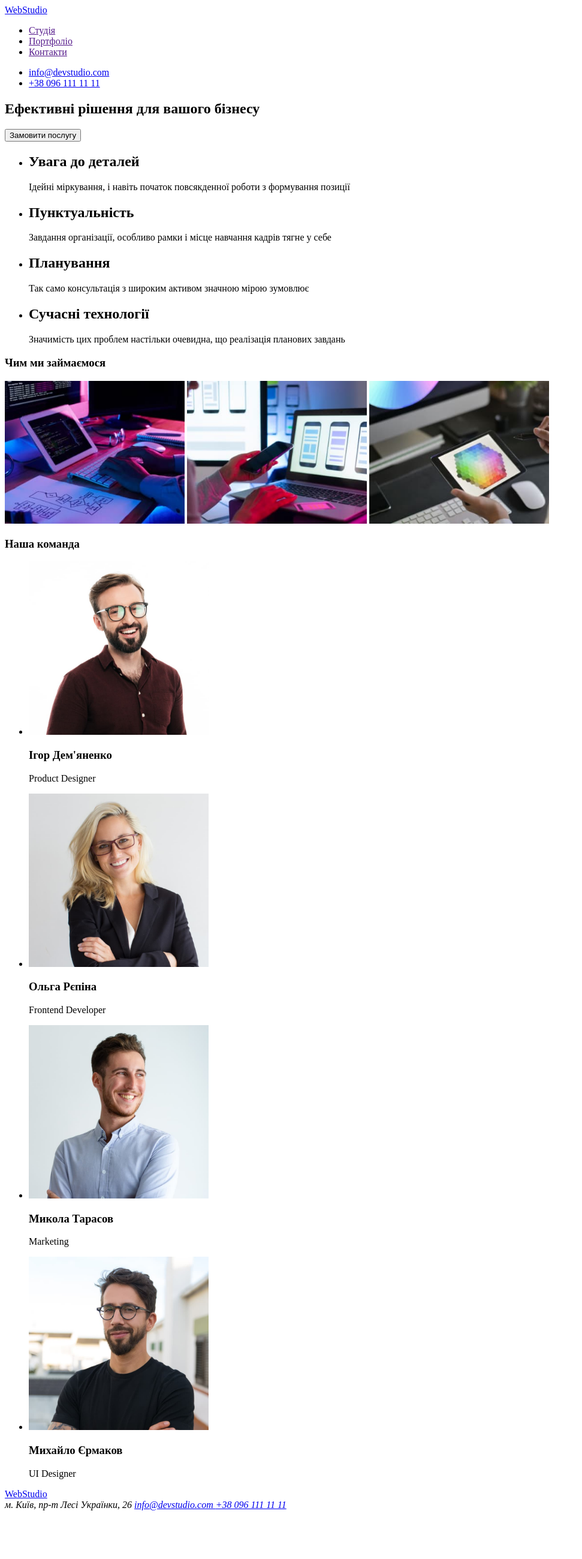
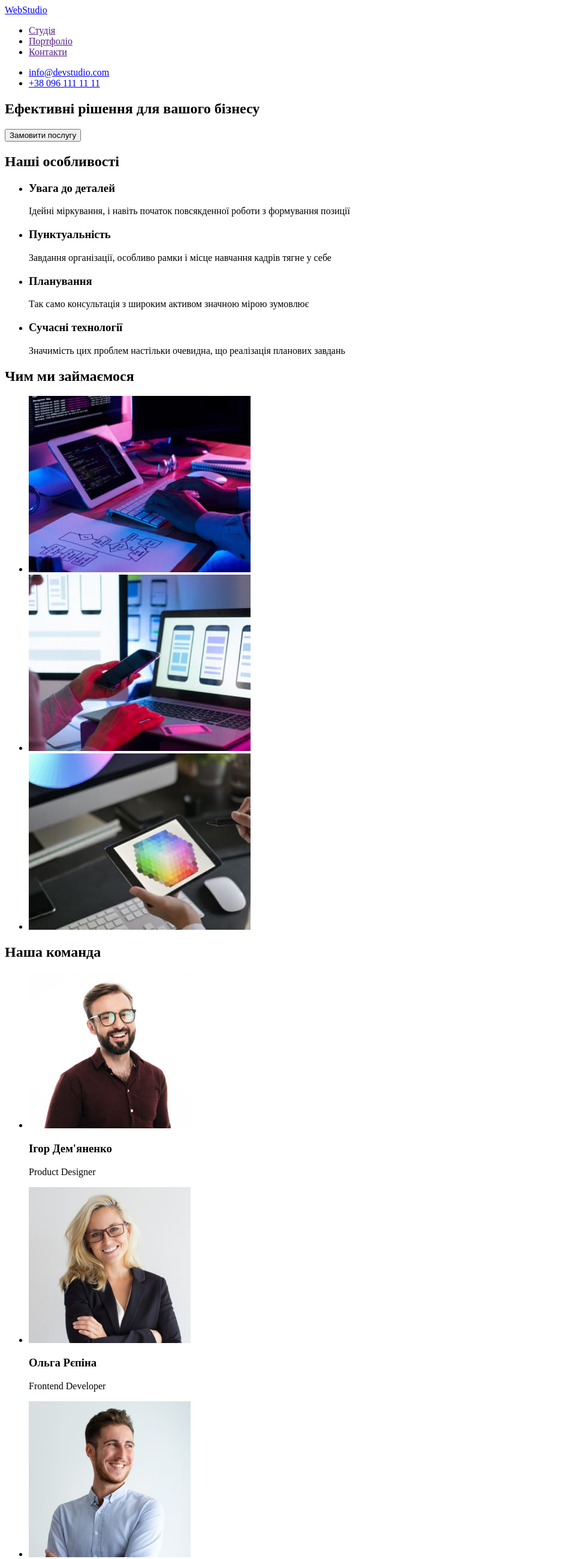
Before and after one commit to Vova2580/goit-markup-hw-01, a plain HTML site: page index.html in a window 1280 px wide. Shown: the top 2599 px of the page at 60% size, without its empty margins (0-971 px from the left). Before the commit the page ends 2526 px from the top, so only its background shows below. Drawn offline with Linux system fonts and the light colour scheme.

Commit message:
Правки после проверки

```diff
--- a/index.html
+++ b/index.html
@@ -1,5 +1,5 @@
 <!DOCTYPE html>
-<html lang="en">
+<html lang="uk">
 <head>
     <meta charset="UTF-8">
     <meta http-equiv="X-UA-Compatible" content="IE=edge">
@@ -10,11 +10,11 @@
     <!-- Шапка сайта-->
     <header>
     <nav>
-        <a href="/">
+        <a lang="en" href="/">
         WebStudio
         </a>
 
-    <ul lang="uk">
+    <ul>
         <li>
             <a href="">Студія</a>
 
@@ -44,66 +44,68 @@
             <button type="button">Замовити послугу</button>
         </section>
 
-        <ul lang="uk">
+        <section>
+            <h2>Наші особливості</h2>
+        <ul>
             <li>
-             <h2>Увага до деталей</h2>
+             <h3>Увага до деталей</h3>
              <p>
                 Ідейні міркування, i навіть початок повсякденної роботи з формування позиції
              </p>
             </li>
 
             <li>
-             <h2>Пунктуальність</h2>
+             <h3>Пунктуальність</h3>
              <p>Завдання організації, особливо рамки і місце навчання кадрів тягне у себе
              </p>
             </li>
 
             <li>
-            <h2>Планування</h2>
+            <h3>Планування</h3>
             <p>Так само консультація з широким активом значною мірою зумовлює
             </p>
             </li>
 
             <li>
-            <h2>Сучасні технології</h2>
+            <h3>Сучасні технології</h3>
             <p>Значимість цих проблем настільки очевидна, що реалізація планових завдань
             </p>
             </li>
             </ul>
-
-            <section>
-                <h3>Чим ми займаємося</h3>
-                <img src="./images/picture3.jpg" alt="Людина набирає код" width="300">
-
-                <img src="./images/picture2.jpg" alt="Користувач збирається зчитати код" width="300">
-
-                <img src="./images/picture1.jpg" alt="Розробник обирає кольорову гаму" width="300">
-
             </section>
 
             <section>
-                <h3>Наша команда</h3>
+                <h2>Чим ми займаємося</h2>
+                <ul>
+                    <li><img src="./images/picture3.jpg" alt="Людина набирає код" width="370"></li>
+                    <li><img src="./images/picture2.jpg" alt="Користувач збирається зчитати код" width="370"></li>
+                    <li> <img src="./images/picture1.jpg" alt="Розробник обирає кольорову гаму" width="370"></li>
+                </ul>
+            </section>
+
+            <section>
+                <h2>Наша команда</h2>
                 <ul>
                     <li>
-                     <img src="./images/img.jpg" alt="Член команди" width="300">
+                     <img src="./images/img.jpg" alt="Член команди" width="270">
                      <h3>Ігор Дем'яненко</h3>
                      <p>Product Designer</p>
                     </li>
 
                     <li>
-                    <img src="./images/img1.jpg" alt="Член команди" width="300">
+                    <img src="./images/img1.jpg" alt="Член команди" width="270">
                     <h3>Ольга Рєпіна</h3>
                     <p>Frontend Developer</p>
                     </li>
 
                     <li>
-                    <img src="./images/img2.jpg" alt="Член команди" width="300">
+                    <img src="./images/img2.jpg" alt="Член команди" width="270">
                     <h3>Микола Тарасов</h3>
                     <p>Marketing</p>
                     </li>
 
                     <li>
-                    <img src="./images/img3.jpg" alt="Член команди" width="300">
+                    <img src="./images/img3.jpg" alt="Член команди" width="270">
                     <h3>Михайло Єрмаков</h3>
                     <p>UI Designer</p></li>
                 </ul>
@@ -116,15 +118,17 @@
 
 
 <!-- Подвал сайта -->
-    <footer lang="uk">
-        <a href="/">
+    <footer>
+        <a lang="en" href="/">
         WebStudio
         </a>
 
       <address>
-    м. Київ, пр-т Лесі Українки, 26
-    <a href="mailto:info@devstudio.com">info@devstudio.com </a>
-    <a href="tel:+380961111111">+38 096 111 11 11</a>
+        <ul>
+            <li><a href="https://goo.gl/maps/CPtrU1FHBa2aNyZL9" target="_blank" rel="noopener noreferrer">м. Київ, пр-т Лесі Українки,26</a></li>
+            <li><a href="mailto:info@devstudio.com">info@devstudio.com </a></li>
+            <li><a href="tel:+380961111111">+38 096 111 11 11</a></li>
+        </ul>
      </address>
     </footer>
 </body>
```
